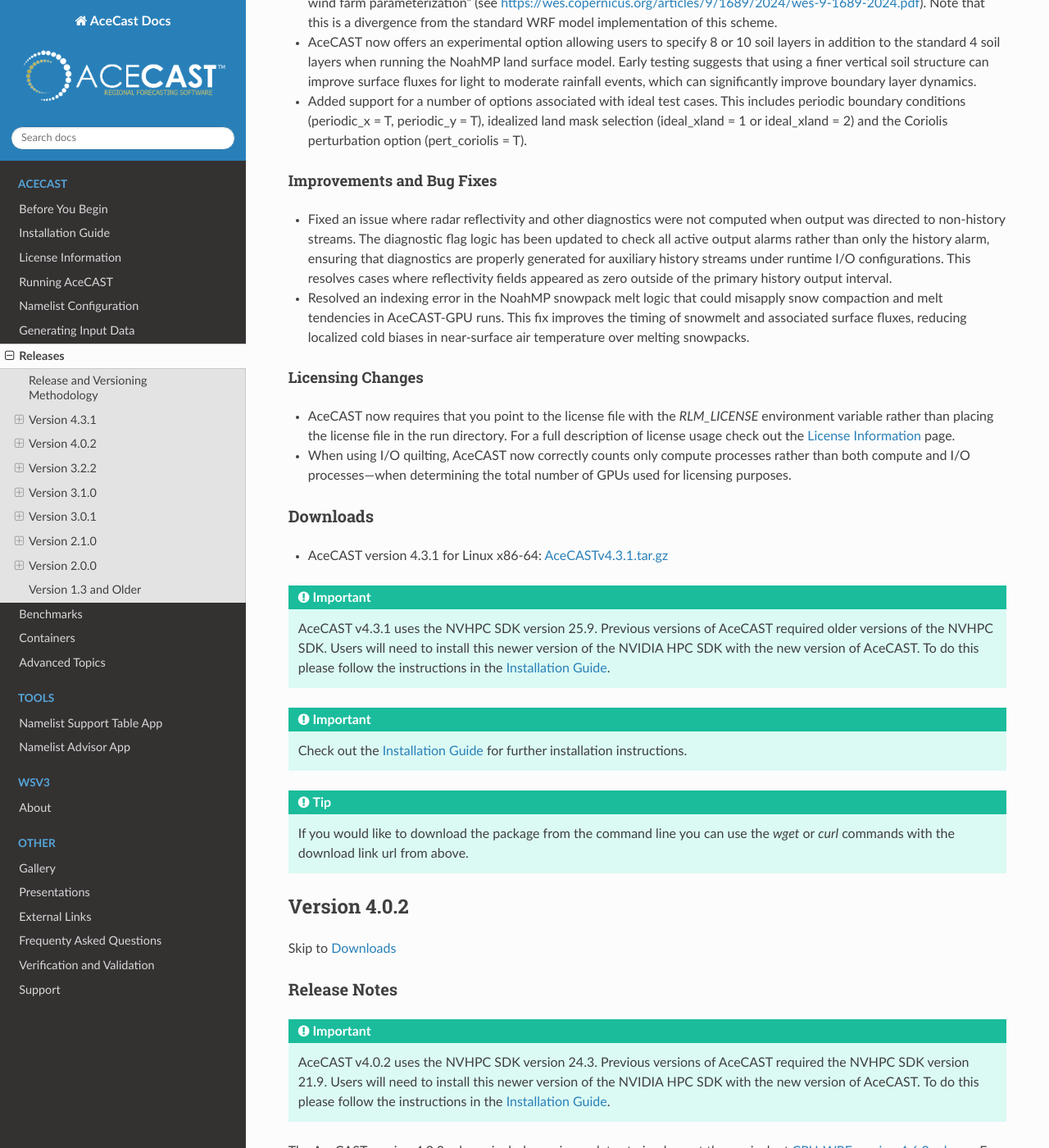
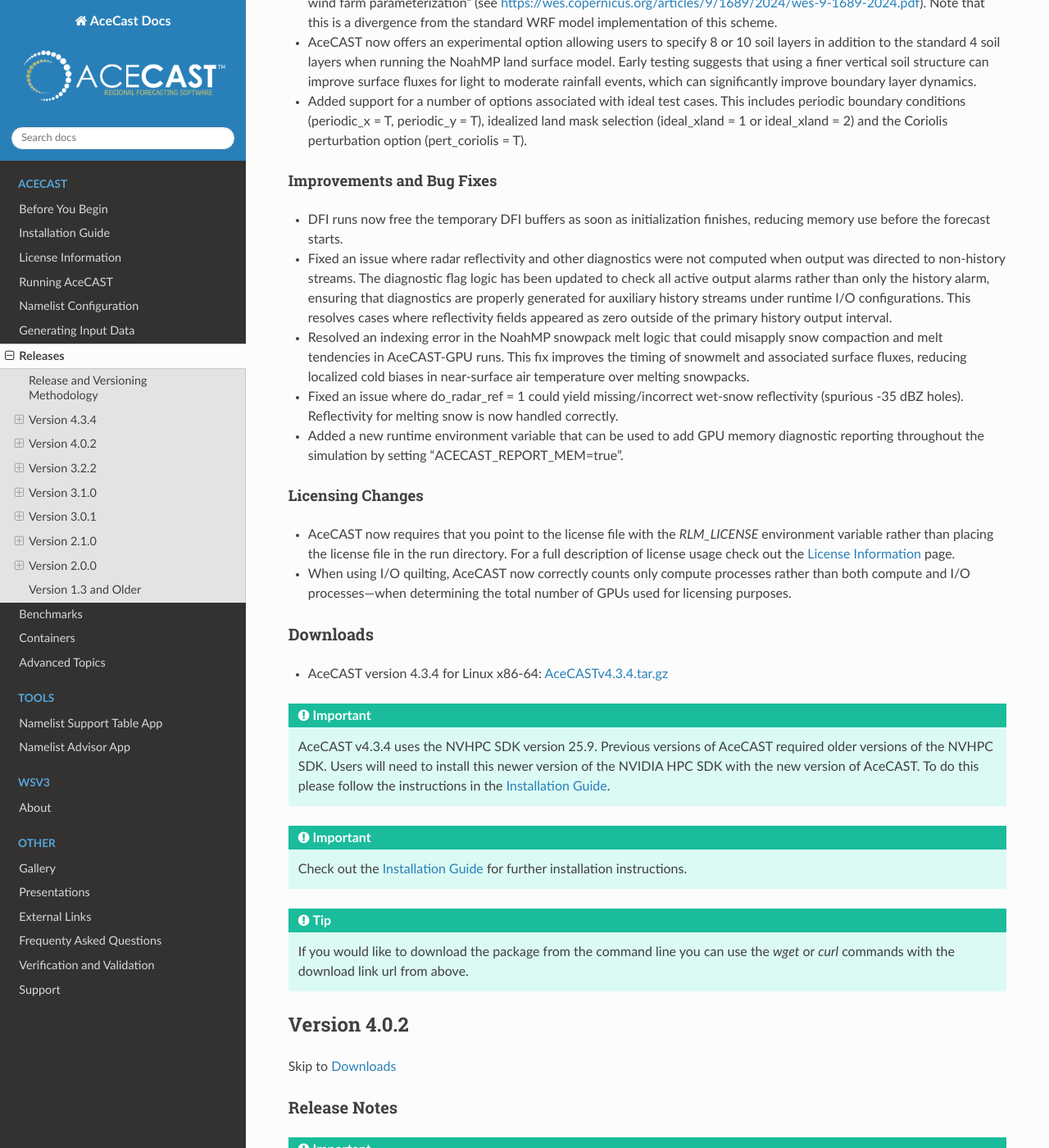
Before and after one commit to TempoQuestInc/AceCAST-Docs, a Sphinx documentation site: the page built from source/Releases.rst, in a window 1280 px wide and 1400 px high, scrolled down 1806 px. Shown: the whole window at 82% size. Built offline with Sphinx 7.4.7 and the Read the Docs theme 3.1.0, drawn with Linux system fonts in a browser that asks for light colours; some of the changed text lies outside the part shown.

Commit message:
Release v4.3.4 updates

```diff
--- a/source/Releases.rst
+++ b/source/Releases.rst
@@ -65,7 +65,7 @@
 
 .. _latestlink:
 
-Version 4.3.1
+Version 4.3.4
 =============
 
 Skip to :ref:`v4_3_1_downloads_link`
@@ -80,7 +80,7 @@
 * Comprehensive performance optimizations were applied across multiple model components, resulting in overall runtime reductions exceeding 20% in most configurations and potentially significantly more.
 * Added the joinwrf utility (in the standard run/ directory) to support the io_form_history = 102 option. This mode writes each MPI rank’s output to a separate file, significantly reducing parallel I/O overhead. The joinwrf utility can then be used to merge these patch files into standard WRF output. The generate_namelist_join.py script is included to create the joinwrf namelists automatically from a WRF namelist. For details on merging tiled WRF outputs, see the :ref:`JoinWRF` section.
 
-New in v4.3.1
+New in v4.3.4
 *************
 
 * Added support for Blackwell GPUs.
@@ -92,8 +92,11 @@
 Improvements and Bug Fixes
 **************************
 
+* DFI runs now free the temporary DFI buffers as soon as initialization finishes, reducing memory use before the forecast starts.
 * Fixed an issue where radar reflectivity and other diagnostics were not computed when output was directed to non-history streams. The diagnostic flag logic has been updated to check all active output alarms rather than only the history alarm, ensuring that diagnostics are properly generated for auxiliary history streams under runtime I/O configurations. This resolves cases where reflectivity fields appeared as zero outside of the primary history output interval.
 * Resolved an indexing error in the NoahMP snowpack melt logic that could misapply snow compaction and melt tendencies in AceCAST-GPU runs. This fix improves the timing of snowmelt and associated surface fluxes, reducing localized cold biases in near-surface air temperature over melting snowpacks.
+* Fixed an issue where do_radar_ref = 1 could yield missing/incorrect wet-snow reflectivity (spurious -35 dBZ holes). Reflectivity for melting snow is now handled correctly.
+* Added a new runtime environment variable that can be used to add GPU memory diagnostic reporting throughout the simulation by setting "ACECAST_REPORT_MEM=true".
 
 Licensing Changes
 *****************
@@ -106,10 +109,10 @@
 Downloads
 ---------
 
-* AceCAST version 4.3.1 for Linux x86-64: `AceCASTv4.3.1.tar.gz <https://tqi-public.s3.us-east-2.amazonaws.com/distros/acecast-v4.3.1%2Blinux.x86_64.nvhpc25.9.tar.gz>`_
+* AceCAST version 4.3.4 for Linux x86-64: `AceCASTv4.3.4.tar.gz <https://tqi-public.s3.us-east-2.amazonaws.com/distros/acecast-v4.3.4%2Blinux.x86_64.nvhpc25.9.tar.gz>`_
 
 .. important::
-   AceCAST v4.3.1 uses the NVHPC SDK version 25.9. Previous versions of AceCAST required older versions of the NVHPC SDK. Users will need to install this newer version of the NVIDIA HPC SDK with the new version of AceCAST. To do this please follow the instructions in the :ref:`installationguide`.
+   AceCAST v4.3.4 uses the NVHPC SDK version 25.9. Previous versions of AceCAST required older versions of the NVHPC SDK. Users will need to install this newer version of the NVIDIA HPC SDK with the new version of AceCAST. To do this please follow the instructions in the :ref:`installationguide`.
 
 .. important::
    Check out the :ref:`installationguide` for further installation instructions.
```
Also changed, not shown: source/InstallationGuide.rst (+6 -6 lines), source/RunningAcecast.rst (+14 -14 lines).
